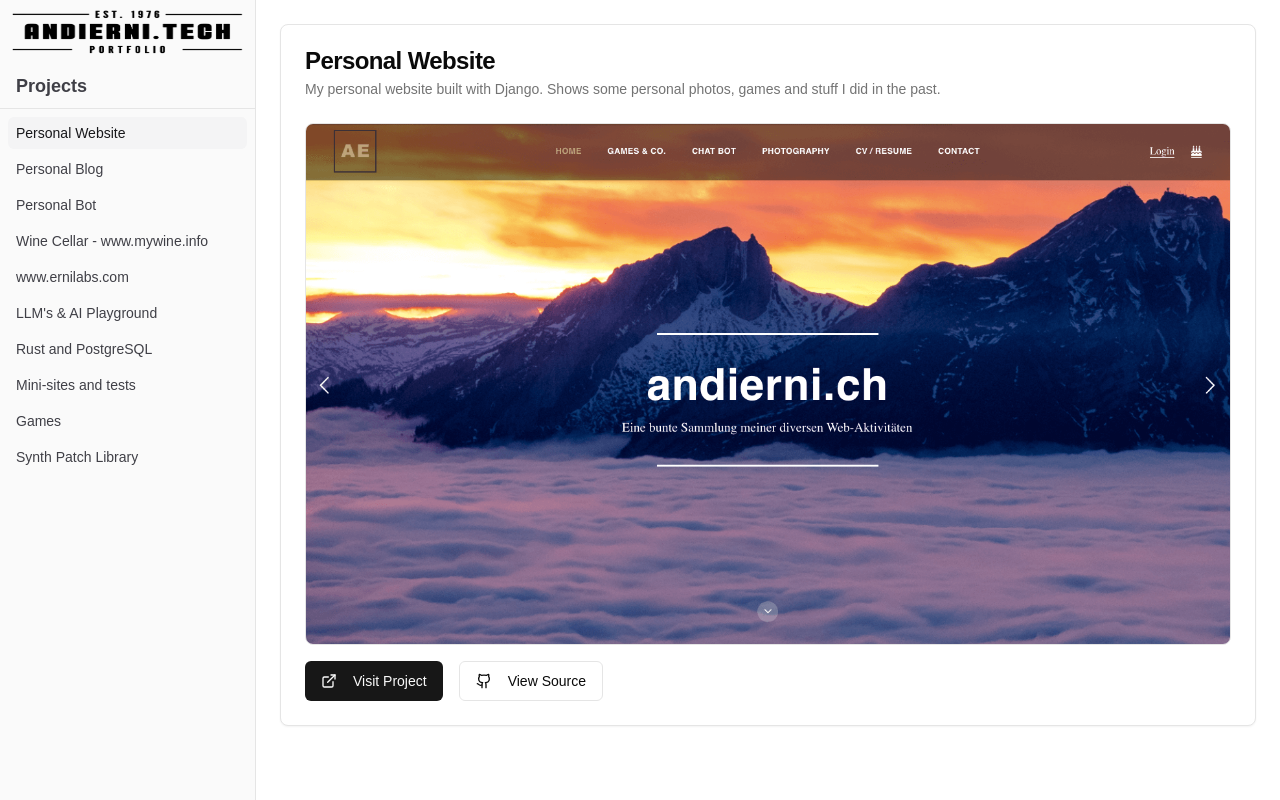
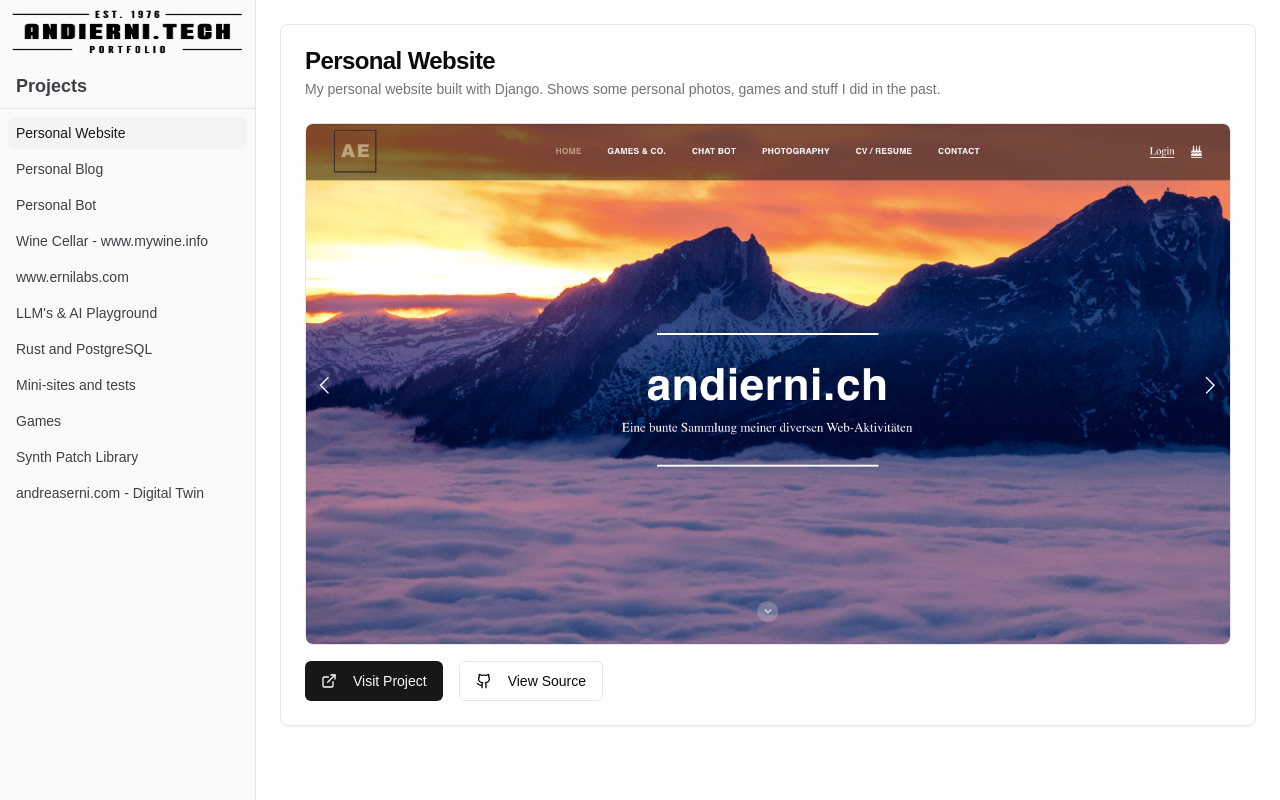
Before and after one commit to ajerni/andiernitech, a Next.js app: page / in a window 1280 px wide. Built offline with nearby package versions, Linux system fonts and the light colour scheme.

Commit message:
digital twin project added

```diff
--- a/src/app/page.tsx
+++ b/src/app/page.tsx
@@ -112,6 +112,14 @@ const projects = [
     preview: "/screenshots/patches.png",
     link: "https://synth-patch-library.com",
     github: "https://github.com/ajerni/patches/",
+  },
+  {
+    id: 11,
+    name: "andreaserni.com - Digital Twin",
+    description: "An AI powered digital twin of myself",
+    preview: "/screenshots/andreasernicom.png",
+    link: "https:/andreaserni.com",
+    github: "https://github.com/ajerni/digital-twin/",
   },
 ];
 
```
Also changed, not shown: public/screenshots/andreasernicom.png (added).
